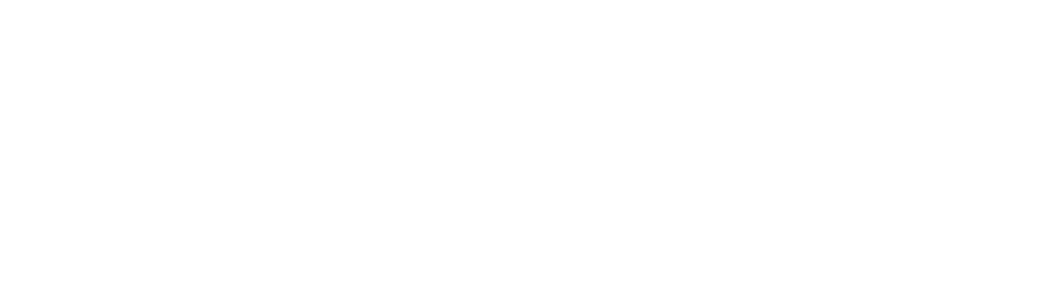
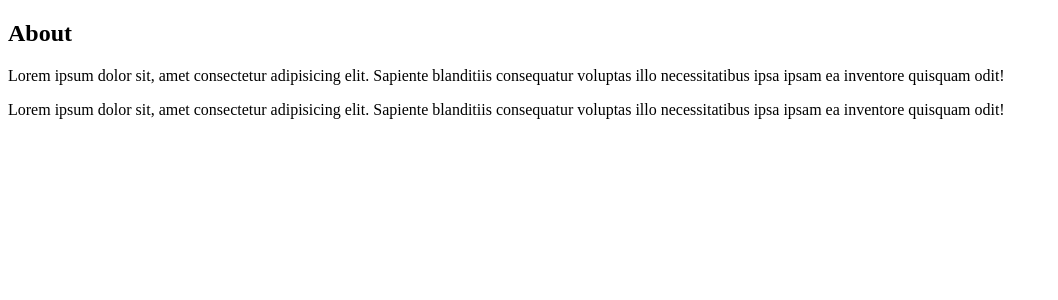
Before and after one commit to iamsukanta/nuxt3-product-cart-application, a Nuxt app: page /about in a window 1280 px wide. Before the commit this address had no page. Shown: the top 300 px of the page, without its empty margins (0-1058 px from the left). Built offline with nearby package versions, Linux system fonts and the light colour scheme.

Commit message:
about page and product index file added

```diff
--- /dev/null
+++ b/pages/about.vue
@@ -0,0 +1,15 @@
+<template>
+  <div>
+    <h2>About</h2>
+    <p>Lorem ipsum dolor sit, amet consectetur adipisicing elit. Sapiente blanditiis consequatur voluptas illo necessitatibus ipsa ipsam ea inventore quisquam odit!</p>
+    <p>Lorem ipsum dolor sit, amet consectetur adipisicing elit. Sapiente blanditiis consequatur voluptas illo necessitatibus ipsa ipsam ea inventore quisquam odit!</p>
+  </div>
+</template>
+
+<script setup>
+
+</script>
+
+<style  scoped>
+
+</style>
--- /dev/null
+++ b/pages/products/index.vue
@@ -0,0 +1,15 @@
+<template>
+  <div>
+    <h2>Product</h2>
+    <p>Lorem ipsum dolor sit, amet consectetur adipisicing elit. Sapiente blanditiis consequatur voluptas illo necessitatibus ipsa ipsam ea inventore quisquam odit!</p>
+    <p>Lorem ipsum dolor sit, amet consectetur adipisicing elit. Sapiente blanditiis consequatur voluptas illo necessitatibus ipsa ipsam ea inventore quisquam odit!</p>
+  </div>
+</template>
+
+<script setup>
+
+</script>
+
+<style  scoped>
+
+</style>
```
